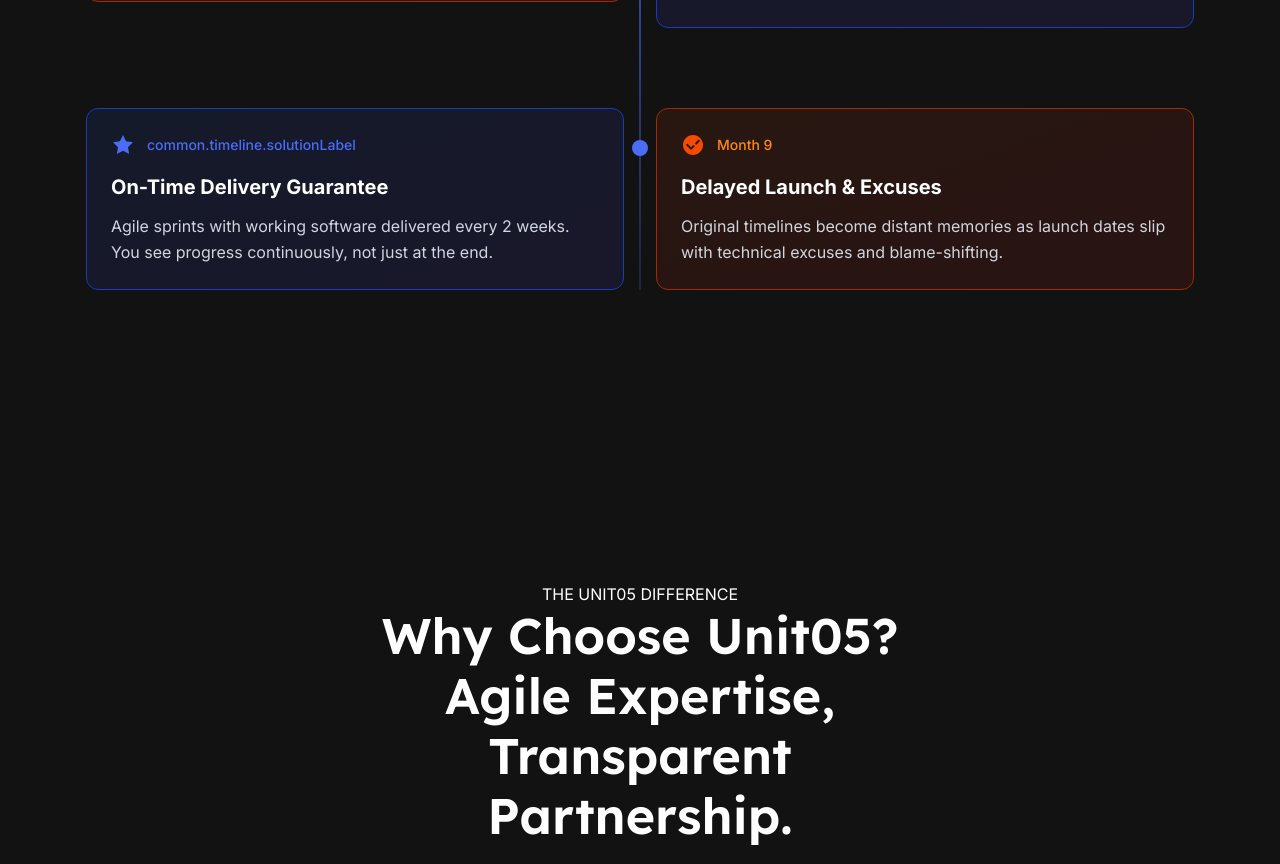
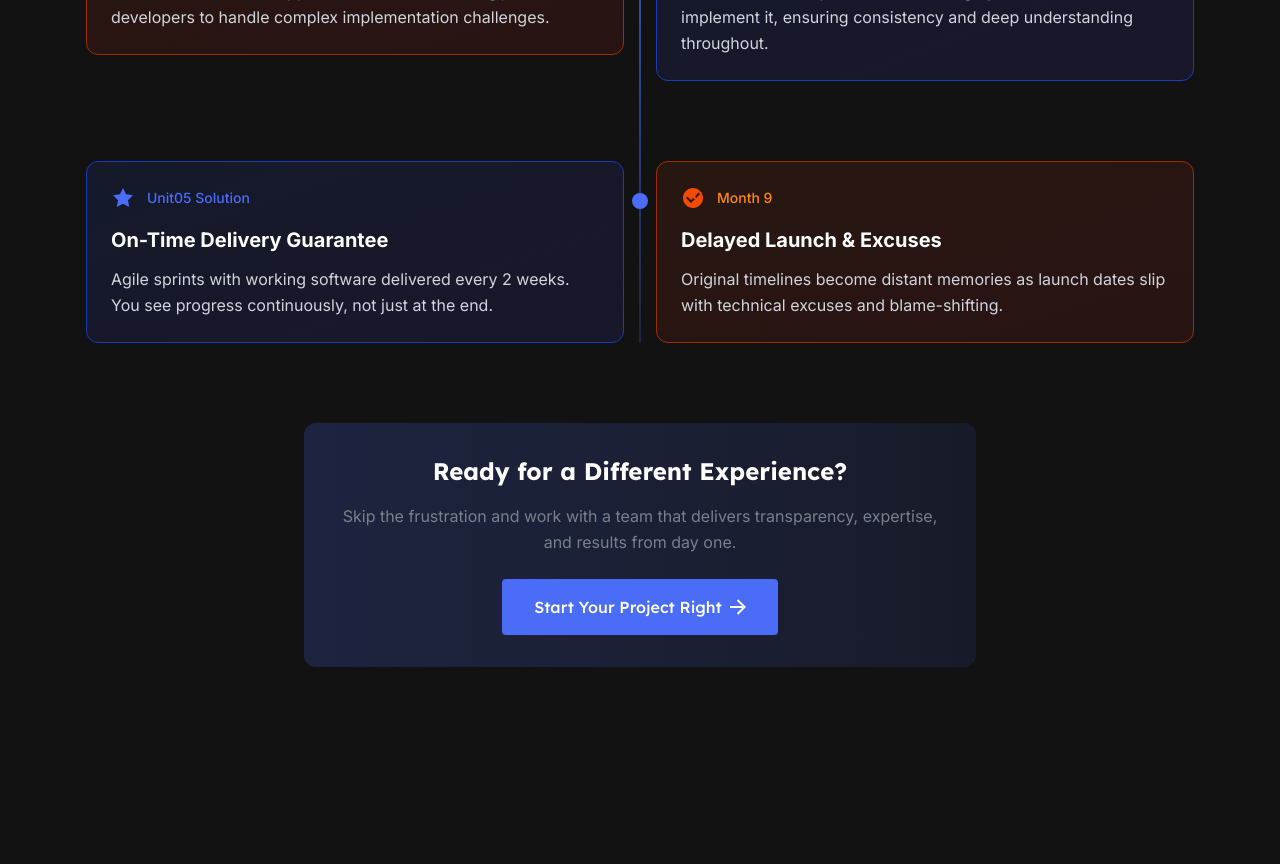
Before and after one commit to ABEWebstudioMain/Agency-Website, a Next.js app: page /en in a window 1280 px wide. Shown: the part 2160-3024 px from the top of the page. Built offline with nearby package versions, Linux system fonts and the light colour scheme; no server answers.

Commit message:
Restore Original Timeline Style with Moving Dot and Months

```diff
--- a/src/components/Home/Timeline/index.tsx
+++ b/src/components/Home/Timeline/index.tsx
@@ -99,7 +99,7 @@
       },
     },
     {
-      id: 6,
+      id: 5,
       time: t('common.timeline.steps.month9.time'),
       painPoint: {
         title: t('common.timeline.steps.month9.painPoint.title'),
@@ -127,11 +127,12 @@
     <section className="relative z-10 py-16 md:py-20 lg:py-28">
       <div className="container">
         <div className="mx-auto mb-12 max-w-3xl text-center">
+          <span className="title">{t('common.timeline.mainTitle')}</span>
           <h2 className="mb-4 text-3xl font-bold !leading-tight text-black dark:text-white sm:text-4xl md:text-[45px]">
             {t('common.timeline.title')}
           </h2>
           <p className="text-base !leading-relaxed text-body-color md:text-lg">
-            {t('common.timeline.subtitle')}
+            {t('common.timeline.description')}
           </p>
         </div>
 
@@ -169,7 +170,7 @@
                     <div className="flex items-center gap-3 mb-4">
                       {step.solution.icon}
                       <span className="text-sm font-medium text-primary">
-                        {t('common.timeline.solutionLabel')}
+                        Unit05 Solution
                       </span>
                     </div>
                     <h3 className="text-xl font-bold text-gray-900 dark:text-white mb-3">
@@ -184,6 +185,32 @@
             </div>
           ))}
         </div>
+
+        {/* CTA Section */}
+        <div className="mt-20 text-center">
+          <div className="mx-auto max-w-2xl rounded-xl bg-gradient-to-r from-primary/10 to-primary/5 p-8 dark:from-primary/20 dark:to-primary/10">
+            <h3 className="mb-4 font-heading text-2xl font-bold text-dark dark:text-white">
+              {t('common.timeline.cta.title')}
+            </h3>
+            <p className="mb-6 text-base text-dark-text leading-relaxed">
+              {t('common.timeline.cta.description')}
+            </p>
+            <a
+              href="#contact"
+              className="inline-flex items-center rounded-sm bg-primary px-8 py-4 font-heading text-base font-medium text-white transition-all hover:bg-primary/90 hover:shadow-lg"
+            >
+              {t('common.timeline.cta.button')}
+              <svg
+                width="16"
+                height="16"
+                viewBox="0 0 16 16"
+                className="ml-2 fill-current"
+              >
+                <path d="M12.172 7L6.808 1.636L8.222 0.222L16 8L8.222 15.778L6.808 14.364L12.172 9H0V7H12.172Z" />
+              </svg>
+            </a>
+          </div>
+        </div>
       </div>
     </section>
   );
```
